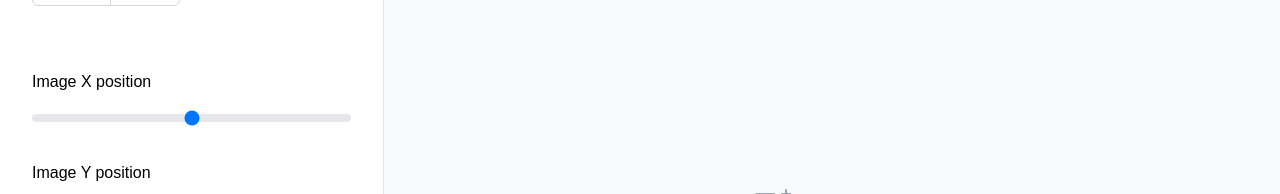
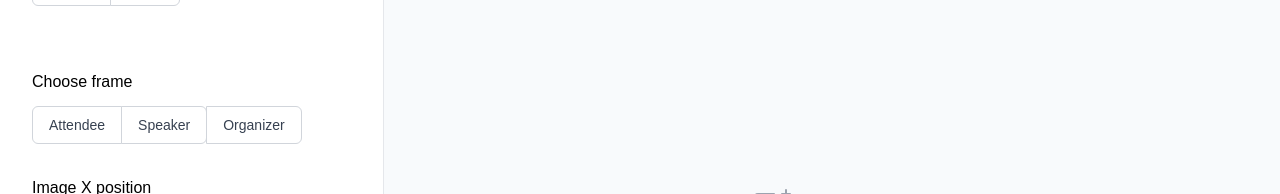
Before and after one commit to gdgchennai/DevFest22, a SvelteKit app: page /badges in a window 1280 px wide. Shown: the part 272-466 px from the top of the page. Built offline with nearby package versions, Linux system fonts and the light colour scheme.

Commit message:
Added options to choose from different frame category

```diff
--- a/src/lib/imageupload/ImageUpload.svelte
+++ b/src/lib/imageupload/ImageUpload.svelte
@@ -5,6 +5,7 @@
   export let imageYPosition: number = 0;
   export let imageZoomLevel: number = 0;
   export let imageShape: boolean = true;
+  export let frameSelector: string = "attendee";
 
   const onFileSelected = (
     e: Event & { currentTarget: EventTarget & HTMLInputElement }
@@ -35,12 +36,35 @@
       }); left: ${imageXPosition}px; top: ${imageYPosition}px;`}
     />
 
-    <img
-      class="avatar absolute"
-      src={imageShape ? '/frame-attendee-circle.png' : '/frame-attendee.png'}
-      alt="Attendee"
-      style={`max-width: 400px; max-height: 400px; object-fit: cover;`}
-    />
+
+      {#if frameSelector === "attendee"}
+          <img
+            class="avatar absolute"
+              src={imageShape ? '/frame-attendee-circle.png' : '/frame-attendee.png'} alt="Attendee"
+              style={`max-width: 400px; max-height: 400px; object-fit: cover;`}
+            />
+        {:else if frameSelector === "speaker"}
+          <img
+            class="avatar absolute"
+              src={imageShape ? '/frame-speaker-circle.png' : '/frame-speaker.png'} alt="Attendee"
+              style={`max-width: 400px; max-height: 400px; object-fit: cover;`}
+            />
+        {:else if frameSelector === "organizer"}
+          <img
+            class="avatar absolute"
+              src={imageShape ? '/frame-organizer-circle.png' : '/frame-organizer.png'} alt="Attendee"
+              style={`max-width: 400px; max-height: 400px; object-fit: cover;`}
+            />
+        {:else}
+          <img
+            class="avatar absolute"
+              src={imageShape ? '/frame-attendee-circle.png' : '/frame-attendee.png'} alt="Attendee"
+              style={`max-width: 400px; max-height: 400px; object-fit: cover;`}
+            />
+        {/if}
+
+
+
   </div>
 {:else}
   <div class="sm:grid sm:grid-cols-3 sm:items-start sm:gap-4 sm:pt-5">
--- a/src/routes/badges/+page.svelte
+++ b/src/routes/badges/+page.svelte
@@ -8,6 +8,7 @@
   let imageYPosition: number = 0;
   let imageZoomLevel: number = 1;
   let imageShape: boolean = false;
+  let frameSelector: string = "attendee";
   let reset: boolean = false;
   let fileinput: any = null;
 
@@ -28,6 +29,7 @@
     imageYPosition = 0;
     imageZoomLevel = 1;
     imageShape = false;
+    frameSelector = "attendee";
     reset = !reset;
   }
 </script>
@@ -43,6 +45,7 @@
       {imageYPosition}
       {imageZoomLevel}
       {imageShape}
+      {frameSelector}
     />
   </section>
 
@@ -76,6 +79,35 @@
             </button>
           </span>
         </div>
+      </div>
+
+      <!-- // Image shape settings -->
+      <div class="space-y-3 mt-8">
+          <label>Choose frame</label>
+          <span class="isolate inline-flex rounded-md">
+            <button
+              type="button"
+              on:click={() => (frameSelector = "attendee")}
+              class="relative inline-flex items-center rounded-l-md border border-gray-300 bg-white px-4 py-2 text-sm font-medium text-gray-700 hover:bg-gray-50 focus:z-10 focus:border-black focus:outline-none focus:ring-1 focus:ring-black"
+            >
+              Attendee
+            </button>
+
+            <button
+              type="button"
+              on:click={() => (frameSelector = "speaker")}
+              class="relative -ml-px inline-flex items-center rounded-r-md border border-gray-300 bg-white px-4 py-2 text-sm font-medium text-gray-700 hover:bg-gray-50 focus:z-10 focus:border-black focus:outline-none focus:ring-1 focus:ring-black"
+            >
+              Speaker
+            </button>
+            <button
+              type="button"
+              on:click={() => (frameSelector = "organizer")}
+              class="relative -ml-px inline-flex items-center rounded-r-md border border-gray-300 bg-white px-4 py-2 text-sm font-medium text-gray-700 hover:bg-gray-50 focus:z-10 focus:border-black focus:outline-none focus:ring-1 focus:ring-black"
+            >
+              Organizer
+            </button>
+          </span>
       </div>
 
       <!-- // Image X position -->
```
